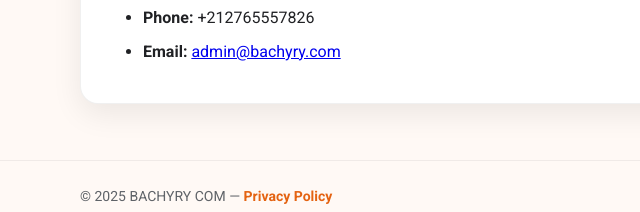
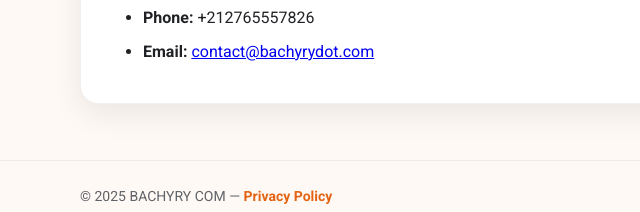
Before and after one commit to bachyryappsdtc/bachyrydotcom, a plain HTML site: page index.html in a window 1280 px wide. Shown: the part 2997-3209 px from the top of the page, 0-640 px from the left. Drawn offline with Linux system fonts and the light colour scheme.

Commit message:
Update index.html

```diff
--- a/index.html
+++ b/index.html
@@ -85,7 +85,7 @@
           <li><strong>Developer Console:</strong> BACHYRY COM</li>
           <li><strong>Company Address:</strong> N 1 AVENUE GOULANE 93040 TETOUAN</li>
           <li><strong>Phone:</strong> +212765557826</li>
-          <li><strong>Email:</strong> <a href="mailto:admin@bachyry.com">admin@bachyry.com</a></li>
+          <li><strong>Email:</strong> <a href="mailto:contact@bachyrydot.com">contact@bachyrydot.com</a></li>
         </ul>
       </div>
     </div>
```
